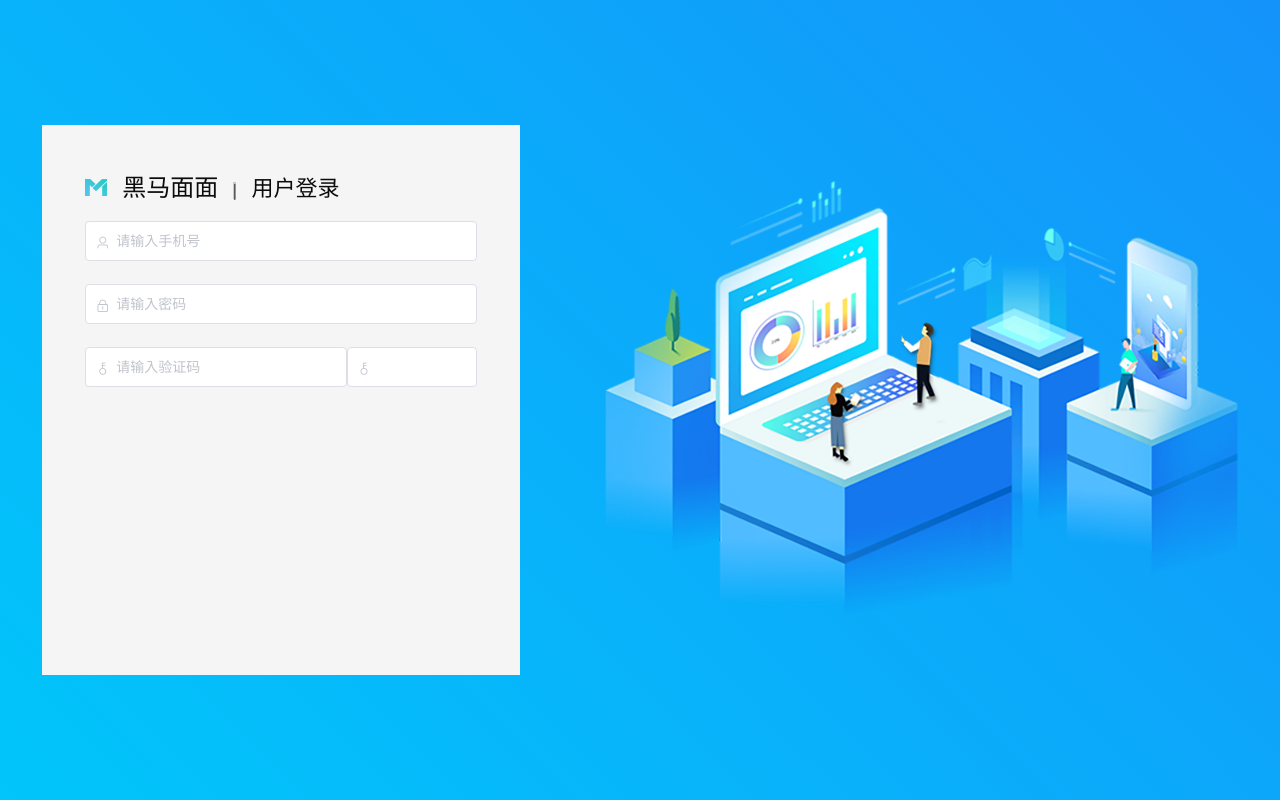
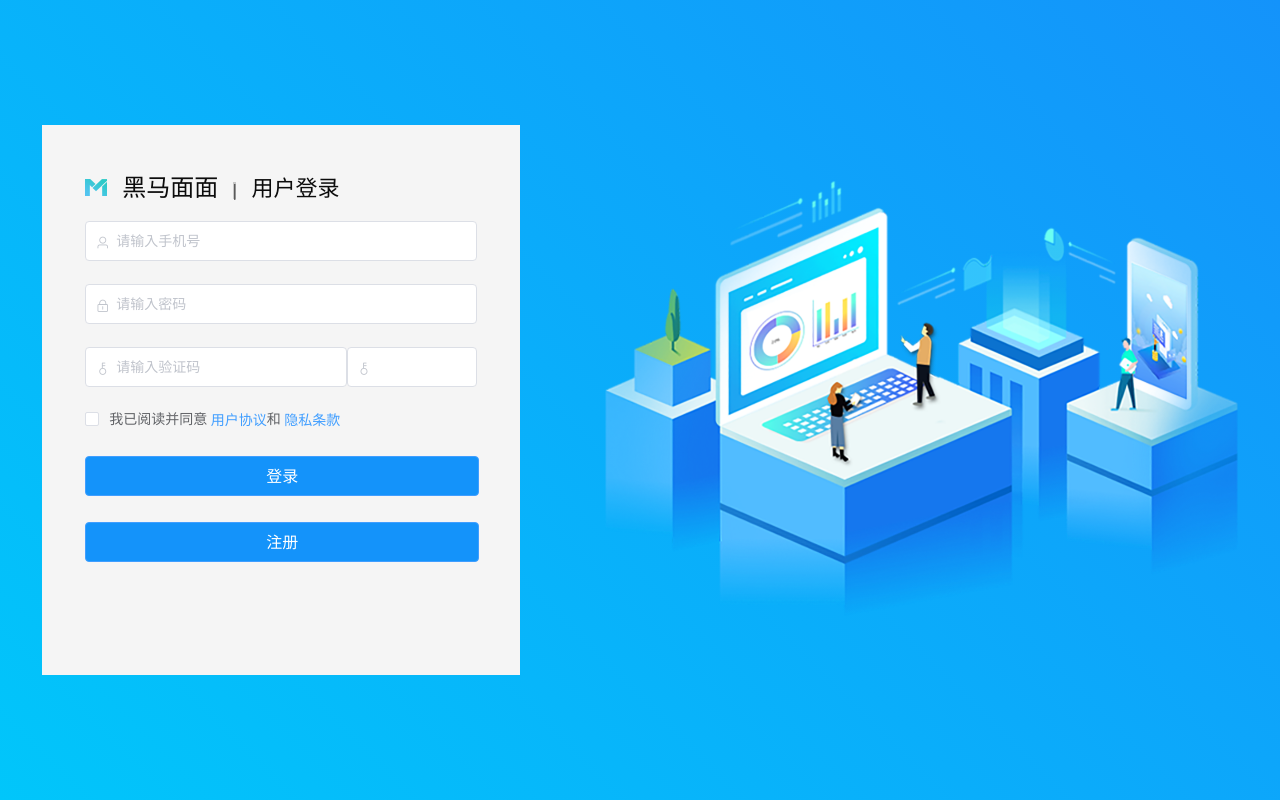
Before and after one commit to milletgruel1998/heimamm, a Vue app: page / in a window 1280 px wide. Built offline with nearby package versions, Linux system fonts and the light colour scheme.

Commit message:
登录框结束

```diff
--- a/src/App.vue
+++ b/src/App.vue
@@ -1,5 +1,6 @@
 <template>
   <div class="app">
+    <!-- 子组件在主组件中显示的位置 -->
     <router-view></router-view>
   </div>
 </template>
@@ -9,5 +10,6 @@ export default {};
 </script>
 
 <style lang='less'>
+/* 使用@添加css外部样式，需要在前面加上 `~` 符号 */
 @import url(~@/style/base.css);
 </style>
--- a/src/view/login/login.vue
+++ b/src/view/login/login.vue
@@ -7,23 +7,27 @@
         <span class="loginLine">|</span>
         <span class="loginRightText">用户登录</span>
       </div>
+      <!-- form表单 -->
       <el-form ref="form" :model="form">
+        <!-- 手机号 -->
         <el-form-item>
-          <el-input v-model="form.username" prefix-icon="el-icon-user" placeholder="请输入手机号"></el-input>
+          <el-input v-model="form.phone" prefix-icon="el-icon-user" placeholder="请输入手机号"></el-input>
         </el-form-item>
+        <!-- 密码 -->
         <el-form-item>
           <el-input
-            v-model="form.psd"
+            v-model="form.password"
             prefix-icon="el-icon-lock"
             :show-password="true"
             placeholder="请输入密码"
           ></el-input>
         </el-form-item>
+        <!-- 验证码 -->
         <el-form-item>
           <el-row>
             <el-col :span="16">
               <el-input
-                v-model="form.verification"
+                v-model="form.code"
                 prefix-icon="el-icon-key"
                 placeholder="请输入验证码"
                 class="verification"
@@ -34,6 +38,26 @@
             </el-col>
           </el-row>
         </el-form-item>
+        <!-- 协议 -->
+        <el-checkbox v-model="form.checked">
+          我已阅读并同意
+          <el-link type="primary">用户协议</el-link>和
+          <el-link type="primary">隐私条款</el-link>
+        </el-checkbox>
+        <br />
+        <!-- 登录 -->
+        <el-button type="primary" class="login_btn">登录</el-button>
+        <br />
+        <!-- 注册 -->
+        <el-button type="primary" class="register_btn" @click="dialogVisible = true">注册</el-button>
+        <!-- 注册弹出框 -->
+        <el-dialog title="提示" :visible.sync="dialogVisible" width="30%" :before-close="handleClose">
+          <span>这是一段信息</span>
+          <span slot="footer" class="dialog-footer">
+            <el-button @click="dialogVisible = false">取 消</el-button>
+            <el-button type="primary" @click="dialogVisible = false">确 定</el-button>
+          </span>
+        </el-dialog>
       </el-form>
     </div>
     <div class="right">
@@ -43,18 +67,37 @@
 </template>
 
 <script>
+/* 导入注册组件 */
+// import register from "@/view/register/register.vue";
+
 export default {
   name: "login",
+  // components: {
+  //   register
+  // },
   data() {
     return {
       form: {
-        username: "", // 用户名
-        psd: "", // 用户密码
-        verification: "" // 验证码
-      }
+        phone: "", // 手机号
+        password: "", // 用户密码
+        code: "", // 验证码
+        checked: "" // 是否选中协议
+      },
+      dialogVisible: false
     };
   },
-  methods: {}
+  methods: {
+    handleClose(done) {
+      this.$confirm("确认关闭？")
+        .then(res => {
+          console.log(res);
+          done();
+        })
+        .catch(err => {
+          console.log(err);
+        });
+    }
+  }
 };
 </script>
 
@@ -100,6 +143,20 @@ export default {
       color: rgba(12, 12, 12, 1);
       margin-left: 15px;
     }
+    /* 登录+注册按钮 */
+    .login_btn,
+    .register_btn {
+      width: 394px;
+      height: 40px;
+      background: rgba(20, 147, 250, 1);
+      border-radius: 4px;
+      font-size: 16px;
+      font-family: Microsoft YaHei;
+      font-weight: 400;
+      color: rgba(255, 255, 255, 1);
+      line-height: 16px;
+      margin-top: 26px;
+    }
   }
 }
 </style>
--- /dev/null
+++ b/src/view/register/register.vue
@@ -0,0 +1,10 @@
+<template>
+  <div></div>
+</template>
+
+<script>
+export default {};
+</script>
+
+<style>
+</style>
```
Also changed, not shown: src/router/router.js (+4 -4 lines).
